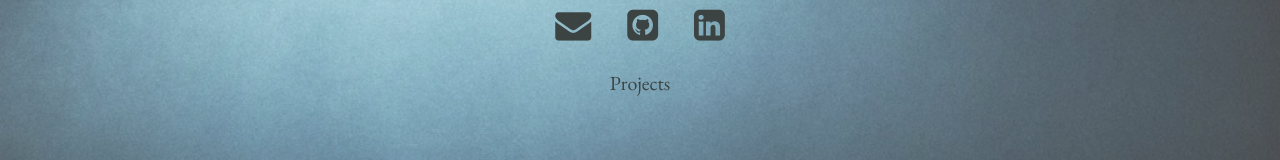
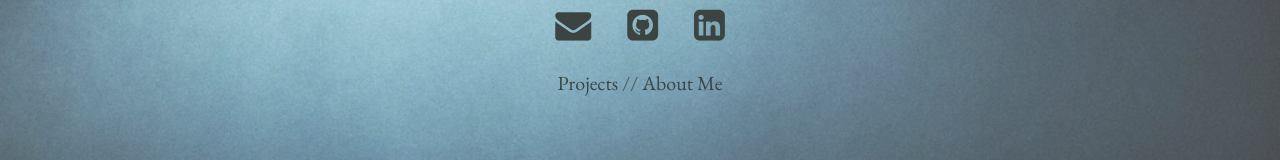
Before and after one commit to vshah505/vishalshah, a website: page index.html in a window 1280 px wide. Shown: the part 401-561 px from the top of the page. Drawn offline with nearby package versions, Linux system fonts and the light colour scheme.

Commit message:
add link to about page on main page

```diff
--- a/index.html
+++ b/index.html
@@ -44,7 +44,7 @@
 
     <!-- Text Links -->
     <div class="row centered" style="margin-top: 10px">
-      <a href="projects">Projects</a> <!--// <a href="about.html">About Me</a> --><!--// <a href="https://github.com/vshah505">GitHub</a> -->
+      <a href="projects">Projects</a>  // <a href="about.html">About Me</a> <!--// <a href="https://github.com/vshah505">GitHub</a> -->
     </div>
     <div style="margin-top: 150px;"></div>
   </div>
```
